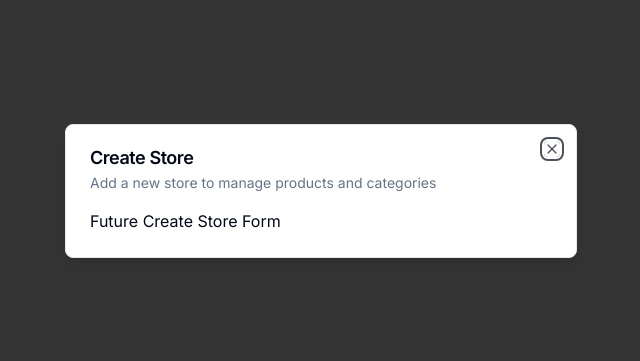
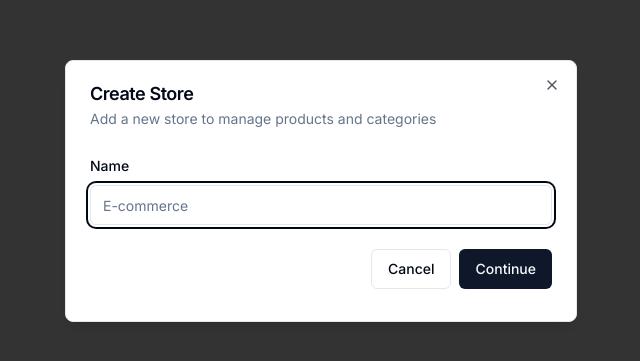
Before and after one commit to Nicobustelo/apple-store, a Next.js app: page / in a window 1280 px wide. Shown: the part 209-570 px from the top of the page, without its empty margins (319-959 px from the left). Built offline with nearby package versions, Linux system fonts and the light colour scheme.

Commit message:
form components

```diff
--- a/components/modals/store-modal.tsx
+++ b/components/modals/store-modal.tsx
@@ -1,10 +1,41 @@
 "use client";
+
+import * as z from "zod";
+import { useForm } from "react-hook-form";
+import { zodResolver } from "@hookform/resolvers/zod";
 
 import { useStoreModal } from "@/hooks/use-store-modal";
 import { Modal } from "../ui/modal";
+import {
+    Form,
+    FormControl,
+    FormField,
+    FormItem,
+    FormLabel,
+    FormMessage
+} from "../ui/form";
+import { Input } from "../ui/input";
+import { Button } from "../ui/button";
+
+const formSchema = z.object({
+    name: z.string().min(1),
+})
 
 export const StoreModal = () => {
     const storeModal = useStoreModal()
+
+    const form = useForm<z.infer<typeof formSchema>>({
+        resolver: zodResolver(formSchema),
+        defaultValues: {
+            name: "",
+        }
+    })
+
+    const onSubmit = async (values: z.infer<typeof formSchema>) => {
+        console.log(values);
+
+        // create store
+    }
 
     return(
         <Modal
@@ -13,7 +44,39 @@
             isOpen={storeModal.isOpen}
             onClose={storeModal.onClose}
         >
-            Future Create Store Form
+            <div>
+                <div className="space-y-4 py-2 pb-2">
+                    <Form {...form}>
+                        <form onSubmit={form.handleSubmit(onSubmit)}>
+                            <FormField
+                                control={form.control}
+                                name="name"
+                                render={({field}) => {
+                                    return(
+                                        <FormItem>
+                                            <FormLabel>
+                                                Name
+                                            </FormLabel>
+                                            <FormControl>
+                                                <Input  placeholder="E-commerce" {...field}/>
+                                            </FormControl>
+                                            <FormMessage />
+                                        </FormItem>
+                                    )
+                                }}
+                            />
+                            <div className="pt-6 space-x-2 flex items-center justify-end w-full">
+                                <Button
+                                    variant="outline"
+                                    onClick={storeModal.onClose}>
+                                        Cancel
+                                </Button>
+                                <Button type="submit">Continue</Button>
+                            </div>
+                        </form>
+                    </Form>
+                </div>
+            </div>
         </Modal>
     )
 }
--- /dev/null
+++ b/components/ui/form.tsx
@@ -0,0 +1,176 @@
+import * as React from "react"
+import * as LabelPrimitive from "@radix-ui/react-label"
+import { Slot } from "@radix-ui/react-slot"
+import {
+  Controller,
+  ControllerProps,
+  FieldPath,
+  FieldValues,
+  FormProvider,
+  useFormContext,
+} from "react-hook-form"
+
+import { cn } from "@/lib/utils"
+import { Label } from "@/components/ui/label"
+
+const Form = FormProvider
+
+type FormFieldContextValue<
+  TFieldValues extends FieldValues = FieldValues,
+  TName extends FieldPath<TFieldValues> = FieldPath<TFieldValues>
+> = {
+  name: TName
+}
+
+const FormFieldContext = React.createContext<FormFieldContextValue>(
+  {} as FormFieldContextValue
+)
+
+const FormField = <
+  TFieldValues extends FieldValues = FieldValues,
+  TName extends FieldPath<TFieldValues> = FieldPath<TFieldValues>
+>({
+  ...props
+}: ControllerProps<TFieldValues, TName>) => {
+  return (
+    <FormFieldContext.Provider value={{ name: props.name }}>
+      <Controller {...props} />
+    </FormFieldContext.Provider>
+  )
+}
+
+const useFormField = () => {
+  const fieldContext = React.useContext(FormFieldContext)
+  const itemContext = React.useContext(FormItemContext)
+  const { getFieldState, formState } = useFormContext()
+
+  const fieldState = getFieldState(fieldContext.name, formState)
+
+  if (!fieldContext) {
+    throw new Error("useFormField should be used within <FormField>")
+  }
+
+  const { id } = itemContext
+
+  return {
+    id,
+    name: fieldContext.name,
+    formItemId: `${id}-form-item`,
+    formDescriptionId: `${id}-form-item-description`,
+    formMessageId: `${id}-form-item-message`,
+    ...fieldState,
+  }
+}
+
+type FormItemContextValue = {
+  id: string
+}
+
+const FormItemContext = React.createContext<FormItemContextValue>(
+  {} as FormItemContextValue
+)
+
+const FormItem = React.forwardRef<
+  HTMLDivElement,
+  React.HTMLAttributes<HTMLDivElement>
+>(({ className, ...props }, ref) => {
+  const id = React.useId()
+
+  return (
+    <FormItemContext.Provider value={{ id }}>
+      <div ref={ref} className={cn("space-y-2", className)} {...props} />
+    </FormItemContext.Provider>
+  )
+})
+FormItem.displayName = "FormItem"
+
+const FormLabel = React.forwardRef<
+  React.ElementRef<typeof LabelPrimitive.Root>,
+  React.ComponentPropsWithoutRef<typeof LabelPrimitive.Root>
+>(({ className, ...props }, ref) => {
+  const { error, formItemId } = useFormField()
+
+  return (
+    <Label
+      ref={ref}
+      className={cn(error && "text-destructive", className)}
+      htmlFor={formItemId}
+      {...props}
+    />
+  )
+})
+FormLabel.displayName = "FormLabel"
+
+const FormControl = React.forwardRef<
+  React.ElementRef<typeof Slot>,
+  React.ComponentPropsWithoutRef<typeof Slot>
+>(({ ...props }, ref) => {
+  const { error, formItemId, formDescriptionId, formMessageId } = useFormField()
+
+  return (
+    <Slot
+      ref={ref}
+      id={formItemId}
+      aria-describedby={
+        !error
+          ? `${formDescriptionId}`
+          : `${formDescriptionId} ${formMessageId}`
+      }
+      aria-invalid={!!error}
+      {...props}
+    />
+  )
+})
+FormControl.displayName = "FormControl"
+
+const FormDescription = React.forwardRef<
+  HTMLParagraphElement,
+  React.HTMLAttributes<HTMLParagraphElement>
+>(({ className, ...props }, ref) => {
+  const { formDescriptionId } = useFormField()
+
+  return (
+    <p
+      ref={ref}
+      id={formDescriptionId}
+      className={cn("text-sm text-muted-foreground", className)}
+      {...props}
+    />
+  )
+})
+FormDescription.displayName = "FormDescription"
+
+const FormMessage = React.forwardRef<
+  HTMLParagraphElement,
+  React.HTMLAttributes<HTMLParagraphElement>
+>(({ className, children, ...props }, ref) => {
+  const { error, formMessageId } = useFormField()
+  const body = error ? String(error?.message) : children
+
+  if (!body) {
+    return null
+  }
+
+  return (
+    <p
+      ref={ref}
+      id={formMessageId}
+      className={cn("text-sm font-medium text-destructive", className)}
+      {...props}
+    >
+      {body}
+    </p>
+  )
+})
+FormMessage.displayName = "FormMessage"
+
+export {
+  useFormField,
+  Form,
+  FormItem,
+  FormLabel,
+  FormControl,
+  FormDescription,
+  FormMessage,
+  FormField,
+}
--- /dev/null
+++ b/components/ui/input.tsx
@@ -0,0 +1,25 @@
+import * as React from "react"
+
+import { cn } from "@/lib/utils"
+
+export interface InputProps
+  extends React.InputHTMLAttributes<HTMLInputElement> {}
+
+const Input = React.forwardRef<HTMLInputElement, InputProps>(
+  ({ className, type, ...props }, ref) => {
+    return (
+      <input
+        type={type}
+        className={cn(
+          "flex h-10 w-full rounded-md border border-input bg-background px-3 py-2 text-sm ring-offset-background file:border-0 file:bg-transparent file:text-sm file:font-medium placeholder:text-muted-foreground focus-visible:outline-none focus-visible:ring-2 focus-visible:ring-ring focus-visible:ring-offset-2 disabled:cursor-not-allowed disabled:opacity-50",
+          className
+        )}
+        ref={ref}
+        {...props}
+      />
+    )
+  }
+)
+Input.displayName = "Input"
+
+export { Input }
--- /dev/null
+++ b/components/ui/label.tsx
@@ -0,0 +1,26 @@
+"use client"
+
+import * as React from "react"
+import * as LabelPrimitive from "@radix-ui/react-label"
+import { cva, type VariantProps } from "class-variance-authority"
+
+import { cn } from "@/lib/utils"
+
+const labelVariants = cva(
+  "text-sm font-medium leading-none peer-disabled:cursor-not-allowed peer-disabled:opacity-70"
+)
+
+const Label = React.forwardRef<
+  React.ElementRef<typeof LabelPrimitive.Root>,
+  React.ComponentPropsWithoutRef<typeof LabelPrimitive.Root> &
+    VariantProps<typeof labelVariants>
+>(({ className, ...props }, ref) => (
+  <LabelPrimitive.Root
+    ref={ref}
+    className={cn(labelVariants(), className)}
+    {...props}
+  />
+))
+Label.displayName = LabelPrimitive.Root.displayName
+
+export { Label }
--- a/package.json
+++ b/package.json
@@ -10,7 +10,9 @@
   },
   "dependencies": {
     "@clerk/nextjs": "^4.29.9",
+    "@hookform/resolvers": "^3.3.4",
     "@radix-ui/react-dialog": "^1.0.5",
+    "@radix-ui/react-label": "^2.0.2",
     "@radix-ui/react-slot": "^1.0.2",
     "class-variance-authority": "^0.7.0",
     "clsx": "^2.1.0",
@@ -18,8 +20,10 @@
     "next": "14.1.4",
     "react": "^18",
     "react-dom": "^18",
+    "react-hook-form": "^7.51.2",
     "tailwind-merge": "^2.2.2",
     "tailwindcss-animate": "^1.0.7",
+    "zod": "^3.22.4",
     "zustand": "^4.5.2"
   },
   "devDependencies": {
```
Also changed, not shown: 1 other file (tests, documents, lock files or other folders).
